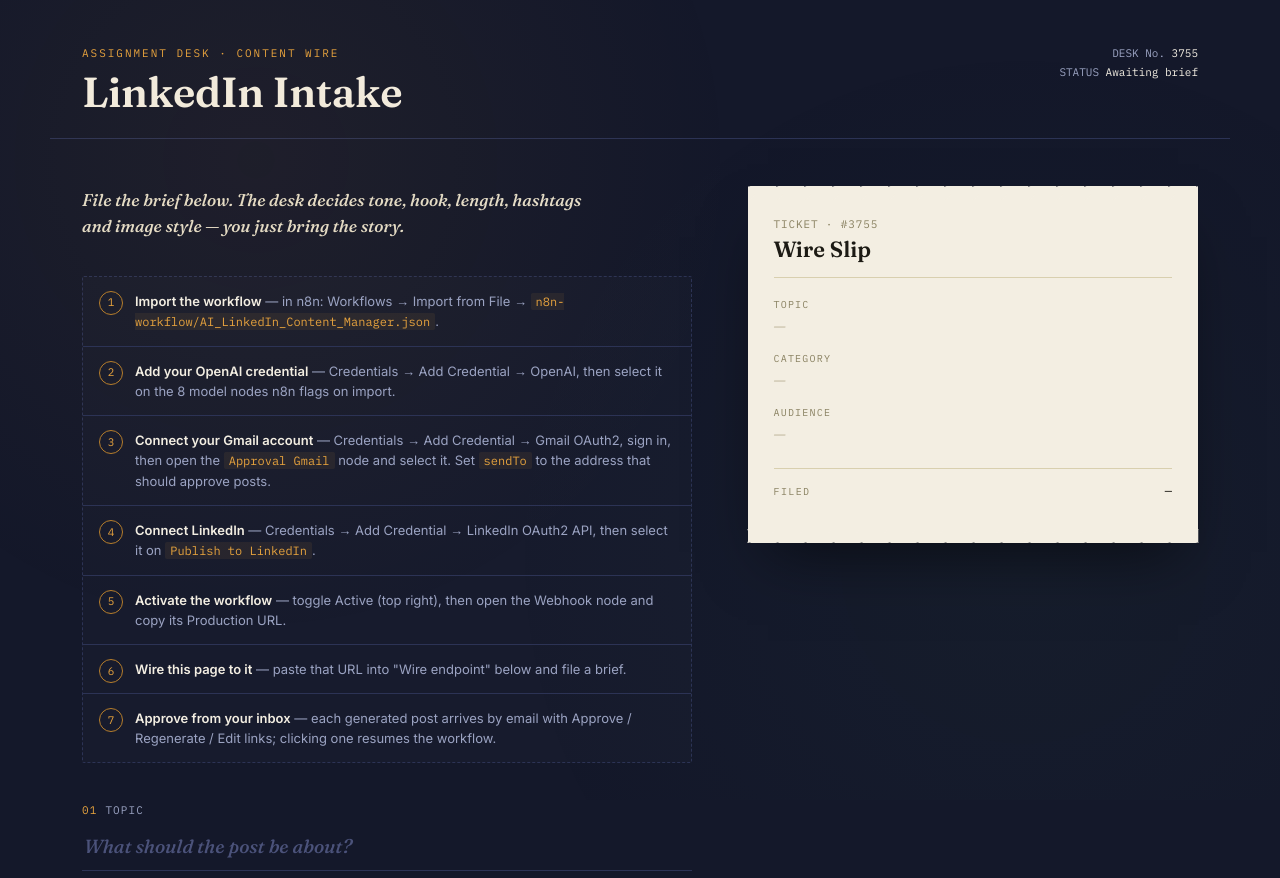
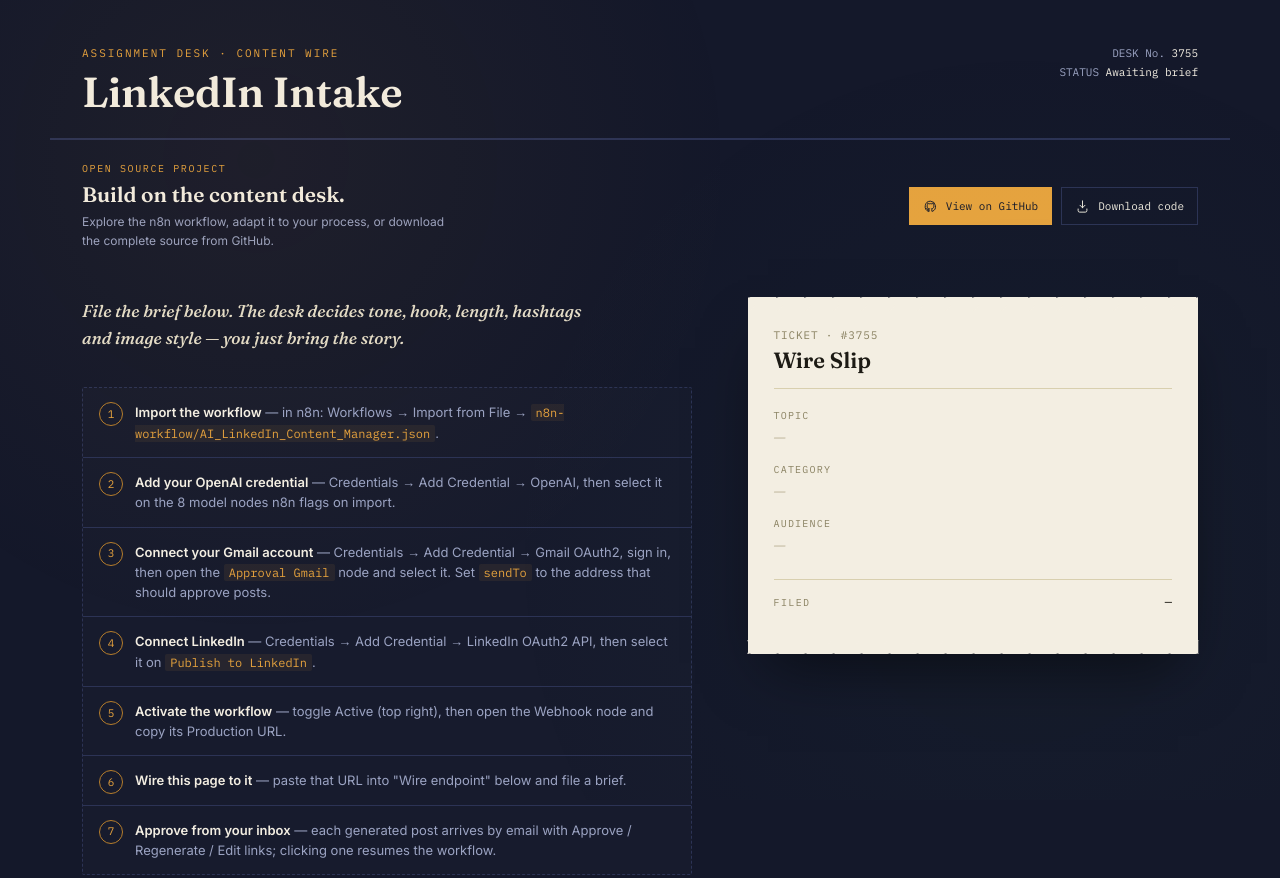
Before and after one commit to PremitiveAI/AI-linkedin-Content-Manager, a plain HTML site: page site/index.html in a window 1280 px wide. Shown: the top 878 px of the page. Drawn offline with Linux system fonts and the light colour scheme.

Commit message:
update repo details and contact support
update repo details and contact support

```diff
--- a/site/index.html
+++ b/site/index.html
@@ -313,6 +313,84 @@
     max-width:1180px; margin:0 auto; padding:0 32px 60px;
     font-family:'IBM Plex Mono',monospace; font-size:11px; color:var(--ink-soft);
   }
+  .project-links{
+    max-width:1180px;
+    margin:0 auto;
+    padding:22px 32px 0;
+    border-top:1px solid var(--ink-line);
+    display:flex;
+    align-items:center;
+    justify-content:space-between;
+    gap:24px;
+  }
+  .project-copy{min-width:0;}
+  .project-copy .eyebrow{
+    color:var(--amber);
+    font-family:'IBM Plex Mono',monospace;
+    font-size:10px;
+    letter-spacing:.16em;
+    text-transform:uppercase;
+    margin-bottom:7px;
+  }
+  .project-copy h2{
+    font-family:'Fraunces',serif;
+    font-size:21px;
+    font-weight:600;
+    line-height:1.2;
+    margin:0 0 6px;
+  }
+  .project-copy p{
+    color:var(--ink-soft);
+    font-size:12px;
+    line-height:1.55;
+    margin:0;
+    max-width:50ch;
+  }
+  .project-actions{
+    display:flex;
+    gap:9px;
+    flex:none;
+  }
+  .project-link{
+    display:inline-flex;
+    align-items:center;
+    justify-content:center;
+    gap:8px;
+    min-height:38px;
+    padding:9px 13px;
+    border:1px solid var(--ink-line);
+    color:var(--paper);
+    font-family:'IBM Plex Mono',monospace;
+    font-size:11px;
+    text-decoration:none;
+    transition:border-color .18s ease, background .18s ease, color .18s ease, transform .06s ease;
+  }
+  .project-link svg{width:15px;height:15px;flex:none;}
+  .project-link:hover,
+  .project-link:focus-visible{border-color:var(--amber);color:var(--amber);background:rgba(231,163,62,.06);}
+  .project-link:active{transform:translateY(1px);}
+  .project-link.primary{border-color:var(--amber);background:var(--amber);color:var(--ink);}
+  .project-link.primary:hover,
+  .project-link.primary:focus-visible{background:#F0B55B;border-color:#F0B55B;color:var(--ink);}
+  .project-link:focus-visible{outline:2px solid var(--amber-dim);outline-offset:3px;}
+  .support-note{
+    max-width:1180px;
+    margin:0 auto 16px;
+    padding:0 32px;
+    color:var(--ink-soft);
+    font-family:'IBM Plex Mono',monospace;
+    font-size:11px;
+    line-height:1.6;
+  }
+  .support-note a{color:var(--amber);text-underline-offset:3px;}
+  .support-note a:hover{color:#F0B55B;}
+  @media (max-width:680px){
+    .project-links{align-items:stretch;flex-direction:column;gap:18px;}
+    .project-actions{display:grid;grid-template-columns:1fr 1fr;}
+  }
+  @media (max-width:420px){
+    .project-actions{grid-template-columns:1fr;}
+  }
 </style>
 </head>
 <body>
@@ -327,6 +405,24 @@
     STATUS <span id="deskStatus">Awaiting brief</span>
   </div>
 </div>
+
+<section class="project-links" aria-labelledby="project-title">
+  <div class="project-copy">
+    <div class="eyebrow">Open source project</div>
+    <h2 id="project-title">Build on the content desk.</h2>
+    <p>Explore the n8n workflow, adapt it to your process, or download the complete source from GitHub.</p>
+  </div>
+  <div class="project-actions">
+    <a class="project-link primary" href="https://github.com/PremitiveAI/AI-linkedin-Content-Manager" target="_blank" rel="noopener noreferrer">
+      <svg viewBox="0 0 24 24" fill="none" aria-hidden="true"><path d="M12 3.5a8.5 8.5 0 0 0-2.69 16.56c.43.08.58-.19.58-.41v-1.62c-2.36.51-2.86-1.14-2.86-1.14-.39-.99-.95-1.25-.95-1.25-.77-.53.06-.52.06-.52.85.06 1.3.88 1.3.88.76 1.3 2 .92 2.49.7.08-.55.3-.92.54-1.13-1.88-.21-3.86-.94-3.86-4.19 0-.93.33-1.68.88-2.27-.09-.22-.38-1.08.08-2.24 0 0 .72-.23 2.34.87a8.1 8.1 0 0 1 4.26 0c1.62-1.1 2.34-.87 2.34-.87.46 1.16.17 2.02.08 2.24.55.59.88 1.34.88 2.27 0 3.26-1.98 3.98-3.87 4.19.3.26.57.77.57 1.56v2.31c0 .22.15.49.58.41A8.5 8.5 0 0 0 12 3.5Z" stroke="currentColor" stroke-width="1.5" stroke-linejoin="round"/></svg>
+      View on GitHub
+    </a>
+    <a class="project-link" href="https://github.com/PremitiveAI/AI-linkedin-Content-Manager/archive/refs/heads/main.zip" target="_blank" rel="noopener noreferrer" download>
+      <svg viewBox="0 0 24 24" fill="none" aria-hidden="true"><path d="M12 3v11m0 0 4-4m-4 4-4-4M5 16v2.5A2.5 2.5 0 0 0 7.5 21h9a2.5 2.5 0 0 0 2.5-2.5V16" stroke="currentColor" stroke-width="1.5" stroke-linecap="round" stroke-linejoin="round"/></svg>
+      Download code
+    </a>
+  </div>
+</section>
 
 <main>
   <section>
@@ -413,6 +509,8 @@
     </div>
   </section>
 </main>
+
+<p class="support-note">Need more support? <a href="https://premitivekey.com/" target="_blank" rel="noopener noreferrer">Contact Premitive Key</a></p>
 
 <footer>Deploys as a static site — no build step. Configure the webhook URL above, or hardcode it in index.html.</footer>
 
```
